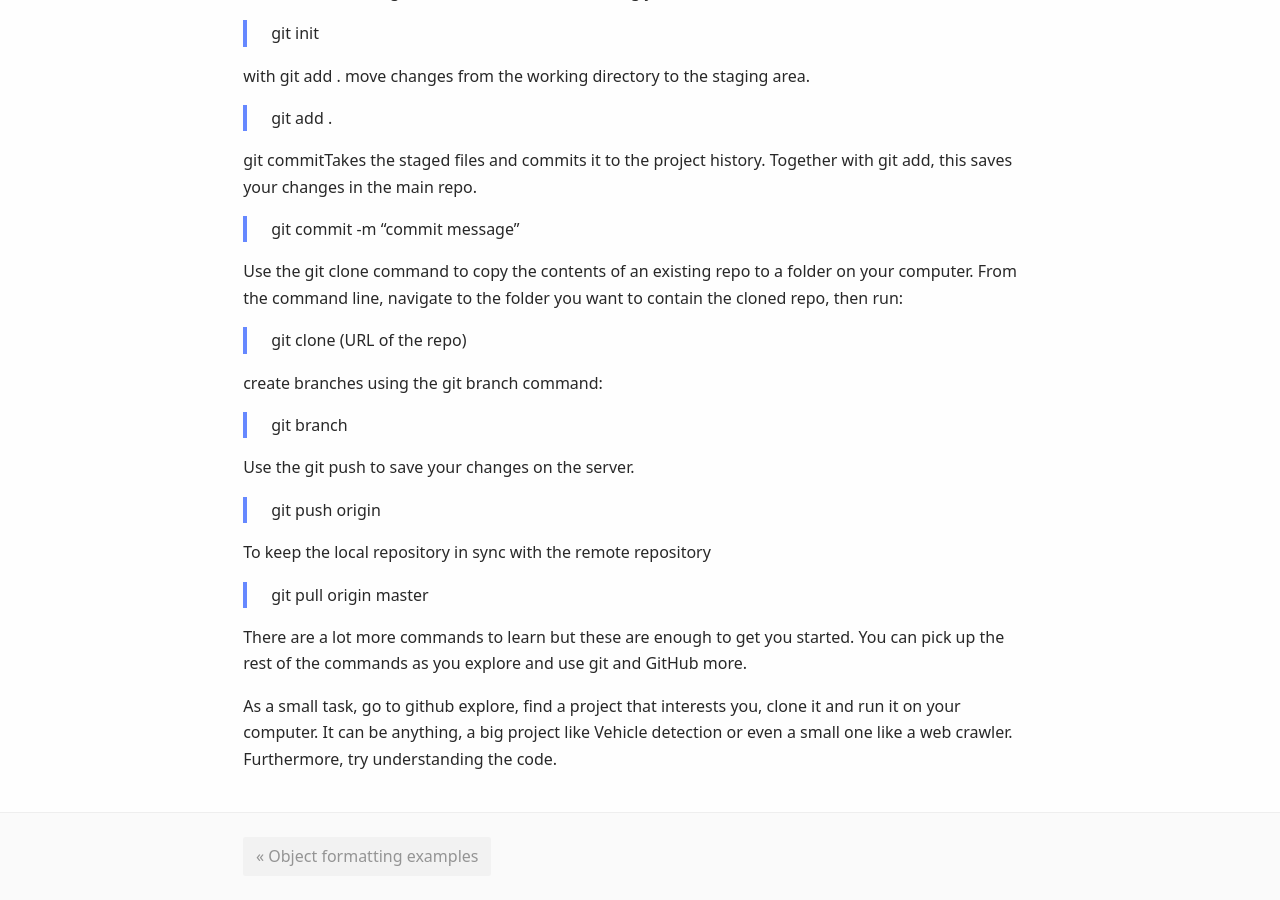
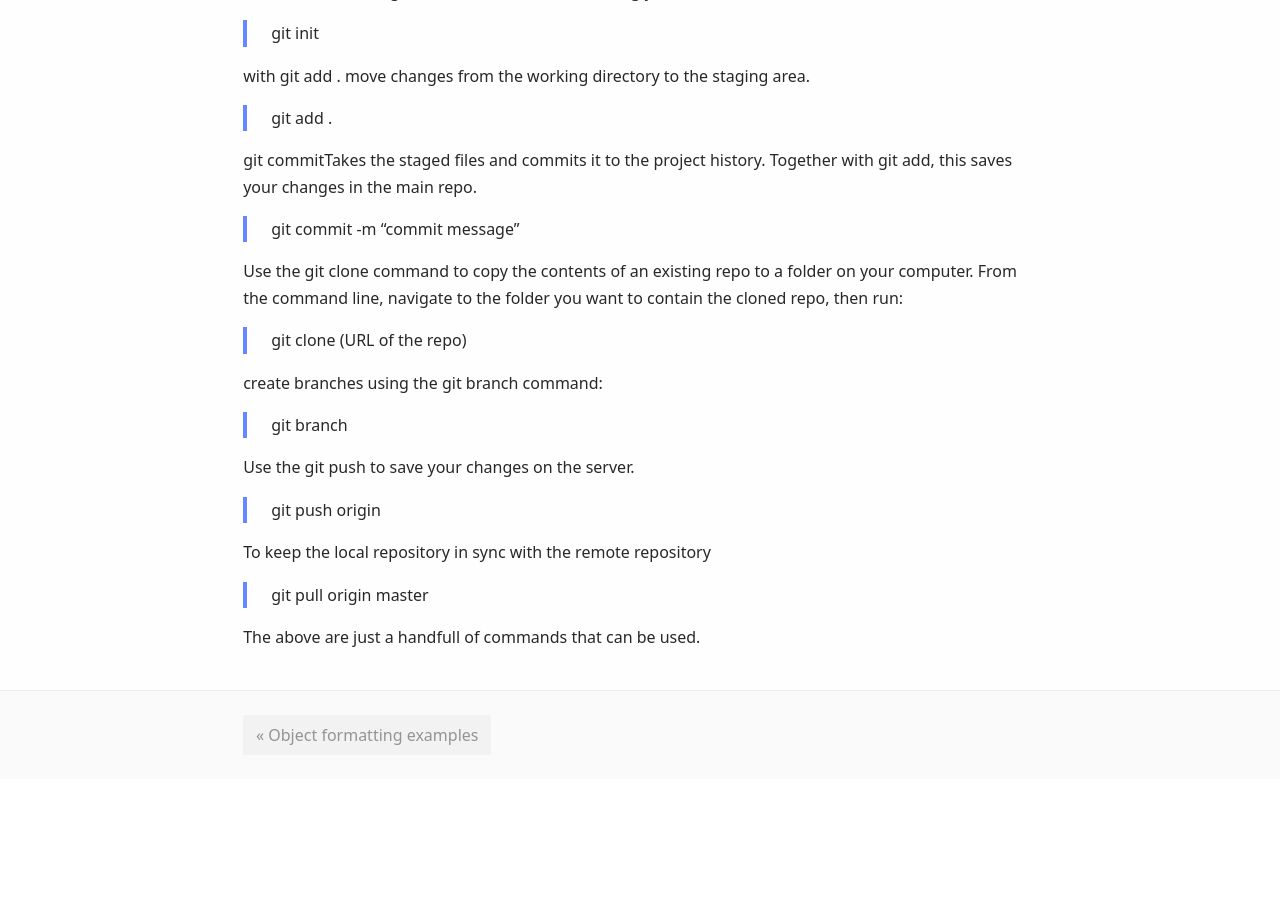
Before and after one commit to mcuix/blogabout, a Jekyll site: the page built from _posts/2019-04-09-git-in-a-nutshell.md, in a window 1280 px wide and 900 px high, scrolled down 1138 px. Built offline with Jekyll 4.4.1, drawn with Linux system fonts in a browser that asks for light colours; our own code applies the rules of GitHub Pages for plain Markdown files; after the commit the page ends 1917 px from its top, so only the background shows below that.

Commit message:
Update 2019-04-09-git-in-a-nutshell.md

```diff
--- a/_posts/2019-04-09-git-in-a-nutshell.md
+++ b/_posts/2019-04-09-git-in-a-nutshell.md
@@ -63,6 +63,4 @@ To keep the local repository in sync with the remote repository
 
 > git pull origin master
 
-There are a lot more commands to learn but these are enough to get you started. You can pick up the rest of the commands as you explore and use git and GitHub more.
-
-As a small task, go to github explore, find a project that interests you, clone it and run it on your computer. It can be anything, a big project like Vehicle detection or even a small one like a web crawler. Furthermore, try understanding the code.
+The above are just a handfull of commands that can be used.
```
